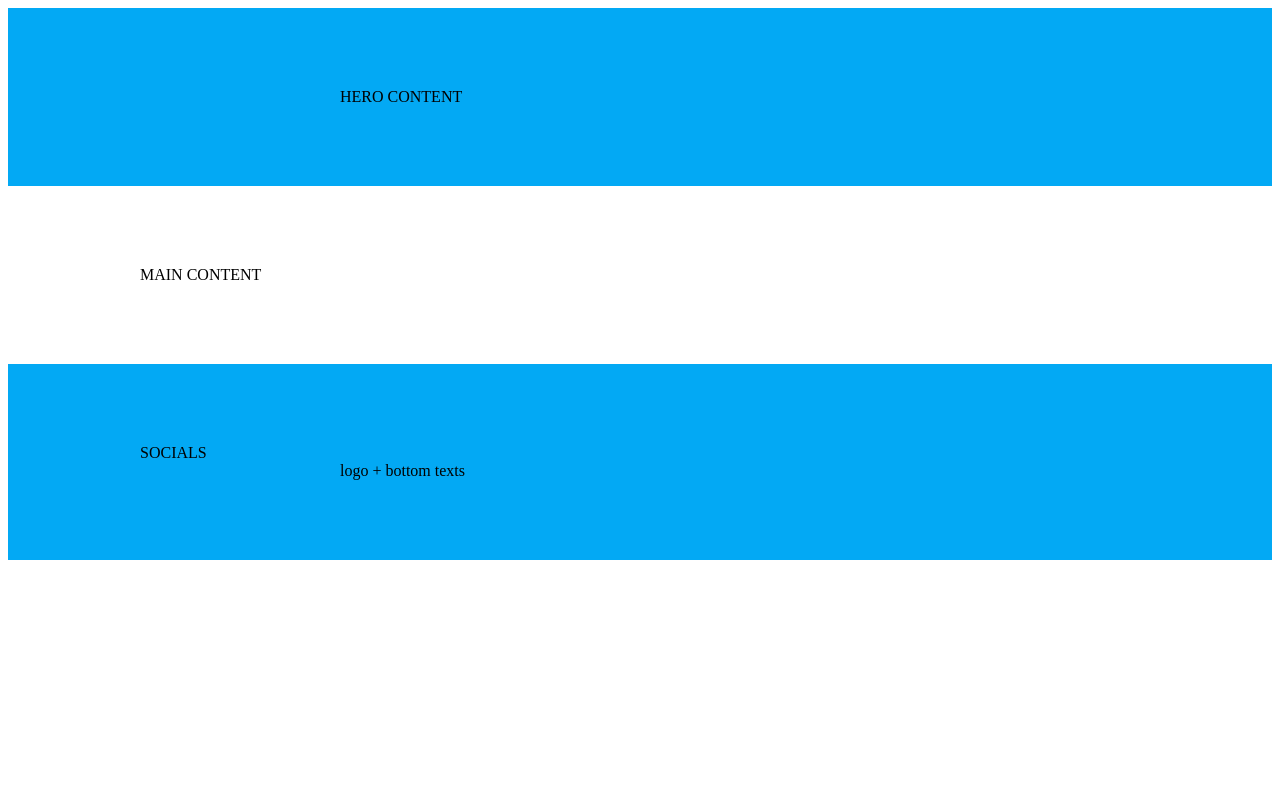
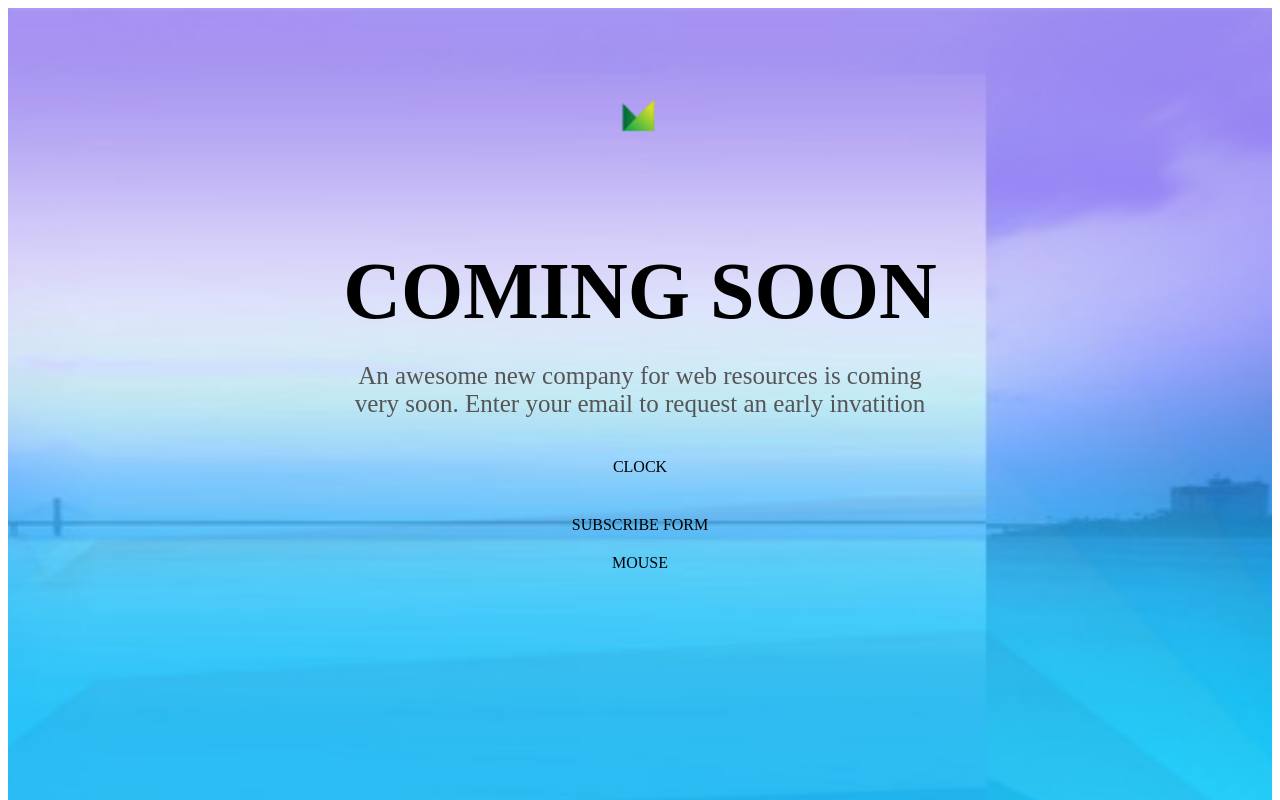
Before and after one commit to DarPoz/7-coming-soon, a website: page index.html in a window 1280 px wide. Shown: the top 800 px of the page. Drawn offline with Linux system fonts and the light colour scheme.

Commit message:
Hero section #2

```diff
--- a/css/custom .css
+++ b/css/custom .css
@@ -21,4 +21,38 @@
 }
 .bg-secondary {
     background-color: var(--secondary-color);
+
 }
+/* hero content */
+    .hero {
+        min-height: 100vh;
+        text-align: center;
+        background-image: url(../img/hero-bg.jpg);
+        background-size: cover;
+        background-position: center;
+        background-attachment: fixed;
+    }
+    .hero .logo {
+        height: 60px;
+        margin-bottom: 40px;
+    }
+    .hero .main-title {
+        margin-bottom: 20px;
+        font-size: 80px;
+        text-transform: uppercase;
+    }
+    .hero .main-description {
+        margin-bottom: 40px;
+        font-size: 25px;
+        color:#555 ;
+    }
+    .hero .clock {
+        margin-bottom: 40px;
+    }
+    .hero .form {
+        margin-bottom: 20px;
+    }
+
+    /* main content */
+
+    /*footer section*/
--- a/index.html
+++ b/index.html
@@ -11,15 +11,26 @@
 </head>
 
 <body>
-    <div class="bg-primary container">
+    <div class="hero bg-primary container">
         <div class="small-row">
-            HERO CONTENT
+            <img class="logo" src="./img/Logo.png" alt="Logo">
+            <h1 class="main-title">Coming soon</h1>
+            <p class="main-description">An awesome new company for web resources is
+                coming very soon. Enter your email
+                to request an early invatition</p>
+            <div class="clock">
+                CLOCK
+            </div>
+            <form class="form">
+                SUBSCRIBE FORM
+            </form>
+            <div class="mouse">
+                MOUSE
+            </div>
         </div>
 
     </div>
-
-
-    <main class="container">
+    <main class="container" k>
         <div class="row">
             MAIN CONTENT
         </div>
```
Also changed, not shown: img/Logo.png (added), img/coming-soon-wide.png (renamed from coming-soon-wide.png), img/hero-bg.jpg (added).
